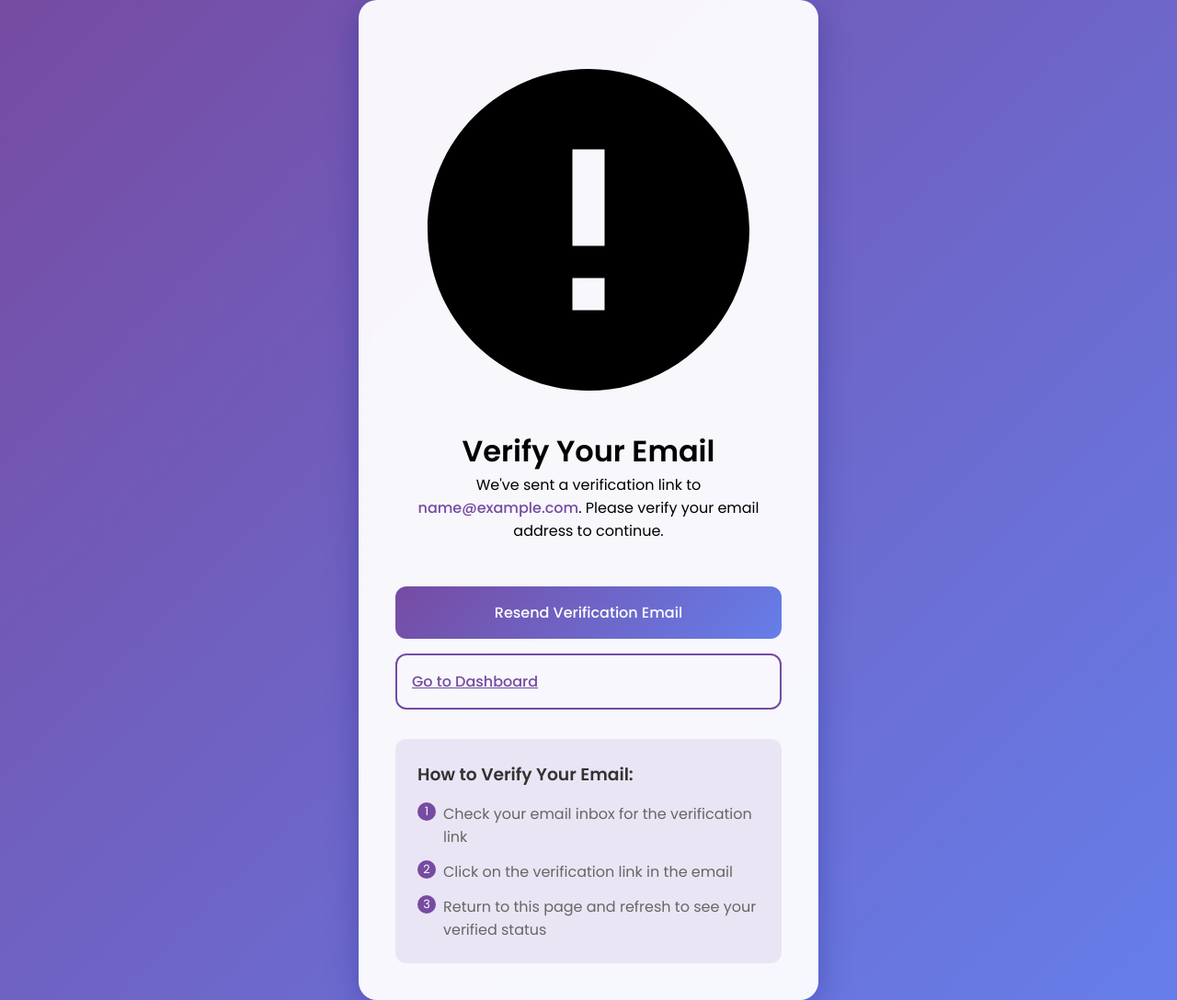
After one commit to AhmedAl-Bahrawy/Flask-Firebase, a Flask app: page /verify-info in a window 1280 px wide. The commit adds this page. Shown: the whole page at 92% size. Run offline with Flask 3, Linux system fonts and the light colour scheme; the visitor is signed in with stand-in values (Sample User, id 1); data that the repository does not hold is empty.

Commit message:
Implement email verification flow and user verification status updates

```diff
--- a/app.py
+++ b/app.py
@@ -29,6 +29,14 @@ def load_user(user_id):
 @app.route("/")
 @login_required
 def home():
+    info = auth.get_account_info(current_user.idToken)
+    email_verified = info['users'][0]['emailVerified']
+    if email_verified and not current_user.is_verified:
+        current_user.is_verified = True
+        db.session.commit()
+    else:
+        if not current_user.is_verified:
+            flash("Please verify your email to access the home page.", "error")
     return render_template("index.html", user=current_user)
 
 @app.route("/login", methods=["GET", "POST"])
@@ -39,6 +47,10 @@ def login():
 
         try:
             user_data = auth.sign_in_with_email_and_password(email, password)
+
+                        # Refresh to get the latest info
+            info = auth.get_account_info(user_data['idToken'])
+
 
             localId = user_data["localId"]
             idToken = user_data["idToken"]
@@ -51,10 +63,20 @@ def login():
             else:
                 user.idToken = idToken  # update token each login
 
+            # Check if email is verified
+            email_verified = info['users'][0]['emailVerified']
+
+
+            if email_verified:
+                login_user(user)
+                flash("Login successful", "success")
+                return redirect("/")
+            else:
+                flash("Email not verified", "error")
+
             db.session.commit()
 
-            login_user(user)
-            return redirect("/")
+
         except Exception as e:
             print("Login error:", e)
             flash("Invalid email or password", "error")
@@ -81,6 +103,10 @@ def register():
                 # First try to create the Firebase user
                 firebase_user = auth.create_user_with_email_and_password(email, password)
 
+
+                # Send email verification
+                auth.send_email_verification(firebase_user['idToken'])
+
                 # If Firebase succeeds, create local user
                 localId = firebase_user["localId"]
                 idToken = firebase_user["idToken"]
@@ -92,7 +118,7 @@ def register():
 
                 # If everything succeeded, log the user in
                 login_user(user)
-                return redirect("/")
+                return redirect("/verify-info")
 
             except Exception as inner_e:
                 # If local DB fails and Firebase succeeded, try to delete the Firebase user
@@ -125,6 +151,89 @@ def logout():
     logout_user()
     return redirect("/login")
 
+"""
+@app.route("/verify-info")
+@login_required
+def verify_info():
+    try:
+        # Get fresh user info from Firebase
+        account_info = auth.get_account_info(current_user.idToken)
+        users = account_info.get('users', [])
+        if users:
+            is_verified = users[0].get('emailVerified', False)
+            # Update the user model if needed
+            if is_verified != getattr(current_user, 'is_verified', False):
+                current_user.is_verified = is_verified
+                db.session.commit()
+    except Exception as e:
+        print("Error checking verification status:", e)
+        is_verified = getattr(current_user, 'is_verified', False)
+
+    return render_template("verify-info.html", user=current_user)
+
+@app.route("/resend-verification", methods=["POST"])
+@login_required
+def resend_verification():
+    try:
+        # Get a fresh ID token first
+        refresh_result = auth.refresh(current_user.idToken)
+        new_token = refresh_result['idToken']
+
+        # Update user's token in database
+        current_user.idToken = new_token
+        db.session.commit()
+
+        # Send verification email
+        auth.send_email_verification(new_token)
+        flash("Verification email has been sent! Please check your inbox.", "success")
+    except Exception as e:
+        print("Error sending verification email:", e)
+        flash("Could not send verification email. Please try again later.", "error")
+
+    return redirect("/verify-info")
+
+"""
+
+@app.route("/verify-info", methods=["GET", "POST"])
+@login_required
+def verify_info():
+    try:
+        # Get fresh user info from Firebase
+        account_info = auth.get_account_info(current_user.idToken)
+        users = account_info.get('users', [])
+        if users:
+            is_verified = users[0].get('emailVerified', False)
+            # Update the user model if needed
+            if is_verified != getattr(current_user, 'is_verified', False):
+                current_user.is_verified = is_verified
+                db.session.commit()
+    except Exception as e:
+        print("Error checking verification status:", e)
+        is_verified = getattr(current_user, 'is_verified', False)
+
+    return render_template("verify_info.html", user=current_user)
+
+@app.route("/resend-verification", methods=["POST"])
+@login_required
+def resend_verification():
+    try:
+        # Get a fresh ID token first
+        refresh_result = auth.refresh(current_user.idToken)
+        new_token = refresh_result['idToken']
+
+        # Update user's token in database
+        current_user.idToken = new_token
+        db.session.commit()
+
+        # Send verification email
+        auth.send_email_verification(new_token)
+        flash("Verification email has been sent! Please check your inbox.", "success")
+    except Exception as e:
+        print("Error sending verification email:", e)
+        flash("Could not send verification email. Please try again later.", "error")
+
+    return redirect("/verify_info")
+
 if __name__ == "__main__":
     with app.app_context():
         db.create_all()
--- a/models.py
+++ b/models.py
@@ -11,10 +11,12 @@ class UserModel(UserMixin, db.Model):
     idToken = db.Column(db.String(512), nullable=True)
     fname = db.Column(db.String(255), nullable=False)
     lname = db.Column(db.String(255), nullable=False)
+    is_verified = db.Column(db.Boolean, default=False)
 
-    def __init__(self, localId, email, fname, lname, idToken=None):
+    def __init__(self, localId, email, fname, lname, idToken=None, is_verified=False):
         self.id = localId
         self.email = email
         self.fname = fname
         self.lname = lname
         self.idToken = idToken
+        self.is_verified = is_verified
--- /dev/null
+++ b/templates/verify_info.html
@@ -0,0 +1,374 @@
+<!DOCTYPE html>
+<html>
+  <head>
+    <title>Email Verification</title>
+    <link
+      href="https://fonts.googleapis.com/css2?family=Poppins:wght@400;500;600&display=swap"
+      rel="stylesheet"
+    />
+    <style>
+      * {
+        margin: 0;
+        padding: 0;
+        box-sizing: border-box;
+        font-family: "Poppins", sans-serif;
+      }
+
+      body {
+        background: linear-gradient(135deg, #764ba2 0%, #667eea 100%);
+        margin: 0;
+        display: flex;
+        justify-content: center;
+        align-items: center;
+        min-height: 100vh;
+        overflow-x: hidden;
+      }
+
+      @keyframes fadeIn {
+        from {
+          opacity: 0;
+          transform: translateY(20px);
+        }
+        to {
+          opacity: 1;
+          transform: translateY(0);
+        }
+      }
+
+      @keyframes float {
+        0% {
+          transform: translateY(0px) rotate(0deg);
+        }
+        50% {
+          transform: translateY(-20px) rotate(5deg);
+        }
+        100% {
+          transform: translateY(0px) rotate(0deg);
+        }
+      }
+
+      .container {
+        background: rgba(255, 255, 255, 0.95);
+        padding: 2.5rem;
+        border-radius: 20px;
+        box-shadow: 0 8px 32px rgba(31, 38, 135, 0.37);
+        backdrop-filter: blur(4px);
+        width: 100%;
+        max-width: 500px;
+        animation: fadeIn 0.6s ease-out;
+        position: relative;
+        overflow: hidden;
+      }
+
+      .container::before {
+        content: "";
+        position: absolute;
+        top: -50%;
+        left: -50%;
+        width: 200%;
+        height: 200%;
+        background: linear-gradient(
+          45deg,
+          transparent,
+          rgba(255, 255, 255, 0.1),
+          transparent
+        );
+        transform: rotate(45deg);
+        animation: shine 3s infinite;
+      }
+
+      @keyframes shine {
+        0% {
+          transform: translateX(-200%) rotate(45deg);
+        }
+        100% {
+          transform: translateX(200%) rotate(45deg);
+        }
+      }
+
+      h2 {
+        color: #333;
+        text-align: center;
+        margin-bottom: 2rem;
+        font-size: 2em;
+        font-weight: 600;
+        position: relative;
+      }
+
+      h2::after {
+        content: "";
+        position: absolute;
+        bottom: -10px;
+        left: 50%;
+        transform: translateX(-50%);
+        width: 50px;
+        height: 3px;
+        background: linear-gradient(90deg, #764ba2, #667eea);
+        border-radius: 2px;
+      }
+
+      .verification-status {
+        margin-bottom: 2rem;
+        text-align: center;
+        animation: fadeIn 0.6s ease-out 0.2s forwards;
+        opacity: 0;
+      }
+
+      .email-highlight {
+        color: #764ba2;
+        font-weight: 500;
+      }
+
+      .form-group {
+        margin-bottom: 1.5rem;
+        position: relative;
+        animation: fadeIn 0.6s ease-out forwards;
+        opacity: 0;
+      }
+
+      .form-group:nth-child(1) {
+        animation-delay: 0.4s;
+      }
+
+      button {
+        width: 100%;
+        padding: 1rem;
+        background: linear-gradient(135deg, #764ba2 0%, #667eea 100%);
+        color: white;
+        border: none;
+        border-radius: 12px;
+        font-size: 1.1rem;
+        font-weight: 500;
+        cursor: pointer;
+        transition: all 0.3s ease;
+        margin-top: 1rem;
+        position: relative;
+        overflow: hidden;
+        animation: fadeIn 0.6s ease-out 0.6s forwards;
+        opacity: 0;
+      }
+
+      button:hover {
+        transform: translateY(-3px);
+        box-shadow: 0 10px 20px rgba(0, 0, 0, 0.1);
+      }
+
+      button:active {
+        transform: translateY(-1px);
+      }
+
+      button::after {
+        content: "";
+        position: absolute;
+        top: 0;
+        left: 0;
+        width: 100%;
+        height: 100%;
+        background: linear-gradient(
+          90deg,
+          transparent,
+          rgba(255, 255, 255, 0.2),
+          transparent
+        );
+        transform: translateX(-100%);
+      }
+
+      button:hover::after {
+        animation: buttonShine 1s;
+      }
+
+      @keyframes buttonShine {
+        100% {
+          transform: translateX(100%);
+        }
+      }
+
+      .actions {
+        display: flex;
+        flex-direction: column;
+        gap: 1rem;
+        animation: fadeIn 0.6s ease-out 0.8s forwards;
+        opacity: 0;
+      }
+
+      .btn {
+        width: 100%;
+        padding: 1rem;
+        border: none;
+        border-radius: 12px;
+        font-size: 1rem;
+        font-weight: 500;
+        cursor: pointer;
+        transition: all 0.3s ease;
+      }
+
+      .btn-primary {
+        background: linear-gradient(135deg, #764ba2 0%, #667eea 100%);
+        color: white;
+      }
+
+      .btn-secondary {
+        background: transparent;
+        color: #764ba2;
+        border: 2px solid #764ba2;
+      }
+
+      .btn:hover {
+        transform: translateY(-2px);
+        box-shadow: 0 5px 15px rgba(118, 75, 162, 0.2);
+      }
+
+      .btn:active {
+        transform: translateY(0);
+      }
+
+      .verification-steps {
+        margin-top: 2rem;
+        padding: 1.5rem;
+        background: rgba(118, 75, 162, 0.1);
+        border-radius: 12px;
+      }
+
+      .steps-title {
+        font-weight: 600;
+        color: #333;
+        margin-bottom: 1rem;
+      }
+
+      .steps-list {
+        list-style: none;
+      }
+
+      .steps-list li {
+        color: #666;
+        margin-bottom: 0.8rem;
+        display: flex;
+        align-items: flex-start;
+        gap: 0.5rem;
+      }
+
+      .steps-list li:last-child {
+        margin-bottom: 0;
+      }
+
+      .step-number {
+        background: #764ba2;
+        color: white;
+        width: 20px;
+        height: 20px;
+        border-radius: 50%;
+        display: flex;
+        align-items: center;
+        justify-content: center;
+        font-size: 0.8rem;
+        flex-shrink: 0;
+      }
+
+      .flash-messages {
+        margin-bottom: 1rem;
+      }
+
+      .flash {
+        padding: 1rem;
+        border-radius: 8px;
+        margin-bottom: 0.5rem;
+        animation: flashIn 0.3s ease-out;
+      }
+
+      .flash.success {
+        background: rgba(16, 185, 129, 0.1);
+        color: #10b981;
+      }
+
+      .flash.error {
+        background: rgba(239, 68, 68, 0.1);
+        color: #ef4444;
+      }
+
+      @keyframes flashIn {
+        from {
+          opacity: 0;
+          transform: translateY(-10px);
+        }
+        to {
+          opacity: 1;
+          transform: translateY(0);
+        }
+      }
+    </style>
+  </head>
+  <body>
+    <div class="container">
+      <div
+        class="verification-status {% if user.is_verified %}verified{% else %}pending{% endif %}"
+      >
+        {% if user.is_verified %}
+        <svg class="status-icon" viewBox="0 0 24 24" fill="currentColor">
+          <path
+            d="M12 2C6.48 2 2 6.48 2 12s4.48 10 10 10 10-4.48 10-10S17.52 2 12 2zm-2 15l-5-5 1.41-1.41L10 14.17l7.59-7.59L19 8l-9 9z"
+          />
+        </svg>
+        <h1>Email Verified!</h1>
+        <p class="info-text">
+          Your email <span class="email-highlight">{{ user.email }}</span> has
+          been verified. You now have full access to all features.
+        </p>
+        {% else %}
+        <svg class="status-icon" viewBox="0 0 24 24" fill="currentColor">
+          <path
+            d="M12 2C6.48 2 2 6.48 2 12s4.48 10 10 10 10-4.48 10-10S17.52 2 12 2zm1 15h-2v-2h2v2zm0-4h-2V7h2v6z"
+          />
+        </svg>
+        <h1>Verify Your Email</h1>
+        <p class="info-text">
+          We've sent a verification link to
+          <span class="email-highlight">{{ user.email }}</span>. Please verify
+          your email address to continue.
+        </p>
+        {% endif %}
+      </div>
+
+      {% with messages = get_flashed_messages(with_categories=true) %} {% if
+      messages %}
+      <div class="flash-messages">
+        {% for category, message in messages %}
+        <div class="flash {{ category }}">{{ message }}</div>
+        {% endfor %}
+      </div>
+      {% endif %} {% endwith %}
+
+      <div class="actions">
+        {% if not user.is_verified %}
+        <form action="{{ url_for('resend_verification') }}" method="post">
+          <button type="submit" class="btn btn-primary">
+            Resend Verification Email
+          </button>
+        </form>
+        {% endif %}
+        <a href="/" class="btn btn-secondary">Go to Dashboard</a>
+      </div>
+
+      {% if not user.is_verified %}
+      <div class="verification-steps">
+        <h3 class="steps-title">How to Verify Your Email:</h3>
+        <ul class="steps-list">
+          <li>
+            <span class="step-number">1</span>
+            <span>Check your email inbox for the verification link</span>
+          </li>
+          <li>
+            <span class="step-number">2</span>
+            <span>Click on the verification link in the email</span>
+          </li>
+          <li>
+            <span class="step-number">3</span>
+            <span
+              >Return to this page and refresh to see your verified status</span
+            >
+          </li>
+        </ul>
+      </div>
+      {% endif %}
+    </div>
+  </body>
+</html>
```
Also changed, not shown: templates/index.html (+134 -0 lines), templates/login.html (+29 -0 lines), templates/register.html (+29 -0 lines).
